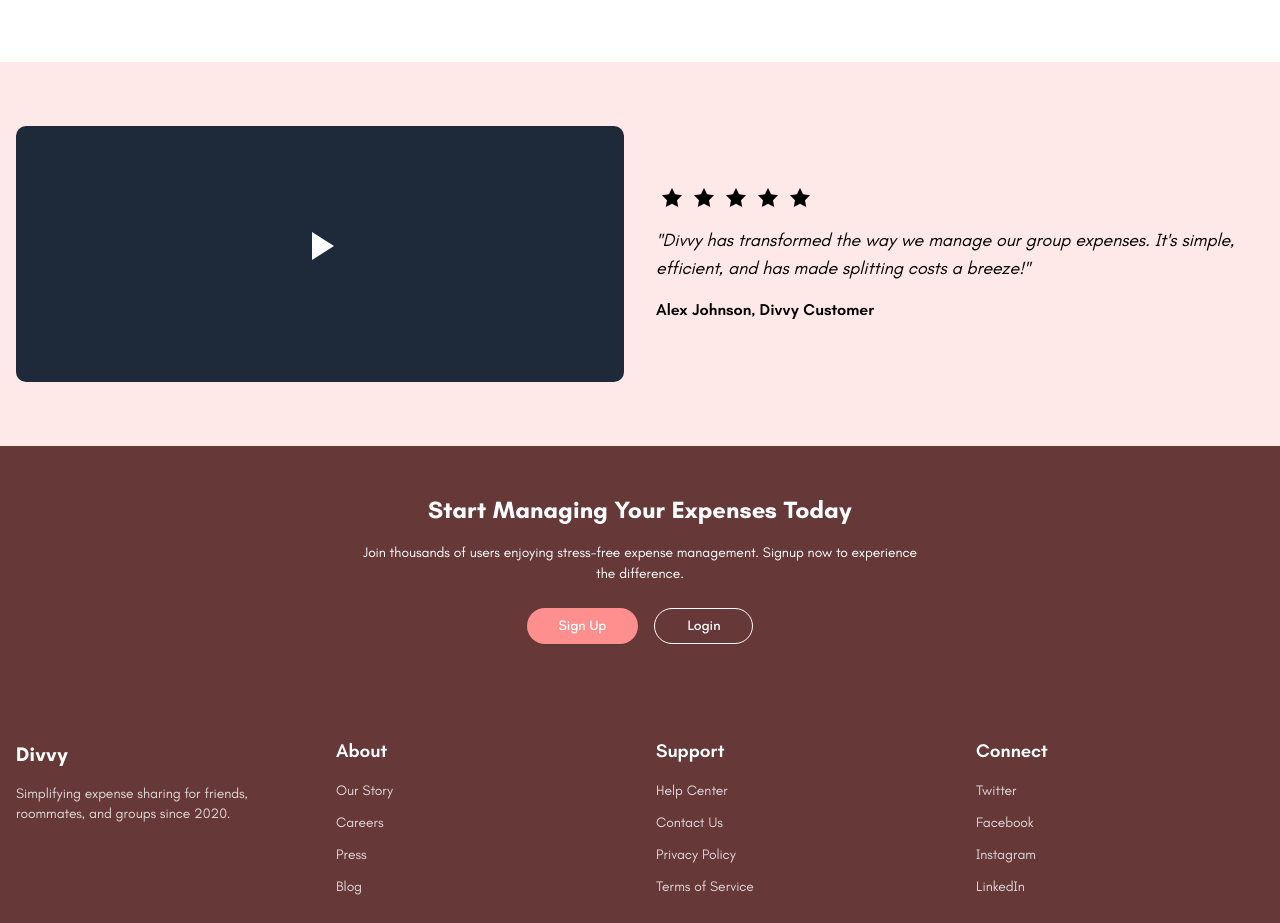
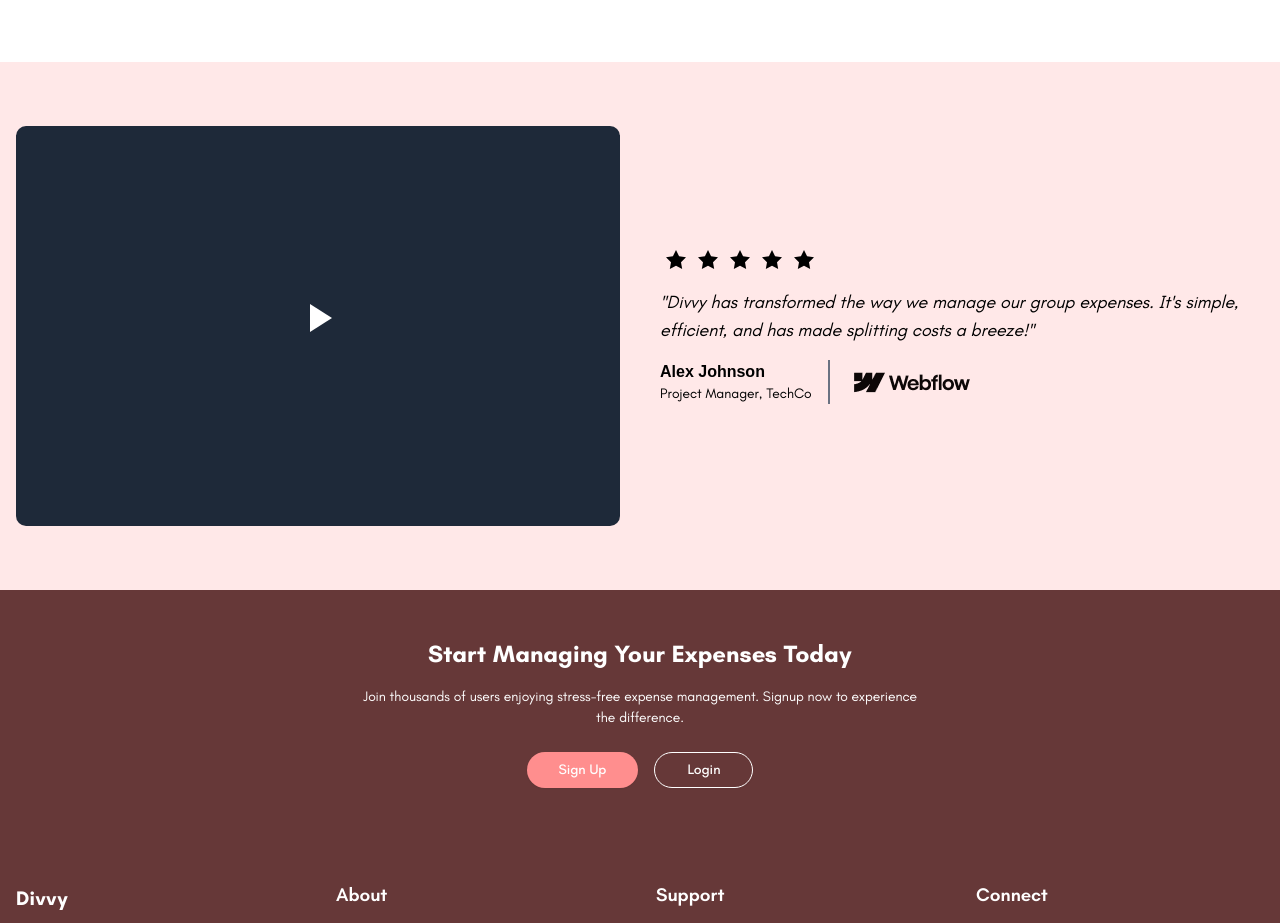
Before and after one commit to emmanuelkumah/trello-trailblazers, a React (Vite) app in the folder frontend/: page / in a window 1280 px wide. Shown: the part 4692-5615 px from the top of the page. Built offline with nearby package versions, Linux system fonts and the light colour scheme; a web font is replaced by a local one.

Commit message:
style: update style for testimonials section

```diff
--- a/frontend/src/ui/landing/Testimonials.tsx
+++ b/frontend/src/ui/landing/Testimonials.tsx
@@ -1,10 +1,12 @@
+import webflowLogo from '@/assets/img/webflow-logo.png';
+
 const Testimonials = () => {
   return (
     <section className='py-16 bg-[#FFE8E8]'>
       <div className='container mx-auto px-4'>
-        <div className='grid grid-cols-1 lg:grid-cols-2 gap-8 items-center'>
+        <div className='grid grid-cols-1 lg:grid-cols-2 gap-10 items-center'>
           {/* Left Column: Grey Box */}
-          <div className='bg-gray-800 h-64 rounded-lg flex items-center justify-center'>
+          <div className='bg-gray-800 h-100 rounded-lg flex items-center justify-center'>
             <div className='text-white text-center'>
               <svg
                 xmlns='http://www.w3.org/2000/svg'
@@ -40,8 +42,17 @@
               "Divvy has transformed the way we manage our group expenses. It's
               simple, efficient, and has made splitting costs a breeze!"
             </p>
-            <div className='font-semibold'>
-              Alex Johnson, Divvy Customer
+            <div className='flex items-center justify-center lg:justify-start w-full'>
+              <div className='text-center lg:text-left border-r-2 pr-4 border-gray-500'>
+                <div className='font-sarabun font-semibold'>Alex Johnson</div>
+                <div className='text-sm'>Project Manager, TechCo</div>
+              </div>
+              <div className='ml-6'>
+                <img
+                  src={webflowLogo}
+                  alt='Webflow'
+                />
+              </div>
             </div>
           </div>
         </div>
```
Also changed, not shown: frontend/src/assets/img/webflow-logo.png (added).
